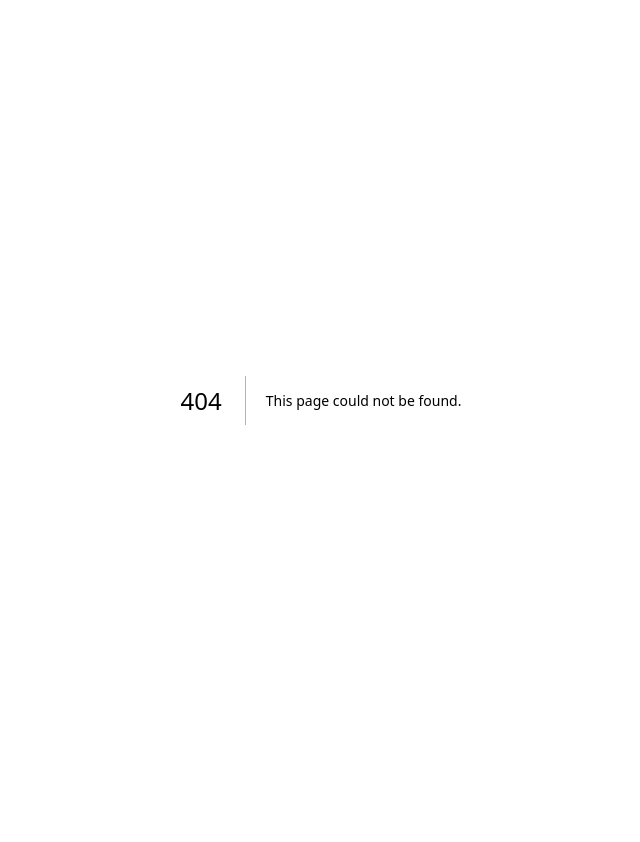
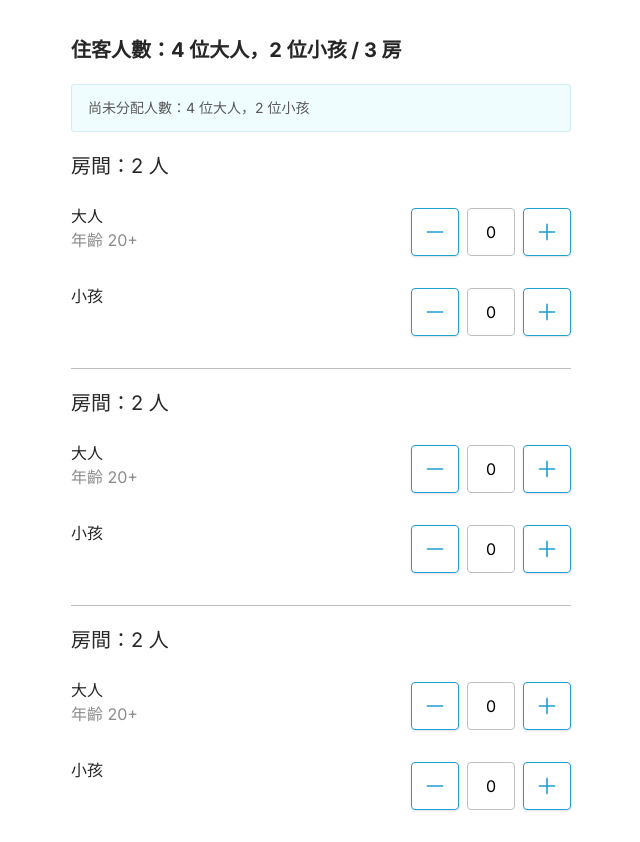
Before and after one commit to jolinhappy/room-allocation, a Next.js app: page /allocate-room in a window 1280 px wide. Before the commit this address had no page. Shown: the whole page, without its empty margins (319-959 px from the left). Before the commit the page ends 800 px from the top, so only its background shows below. Built offline with nearby package versions, Linux system fonts and the light colour scheme.

Commit message:
refactor: modify param name

```diff
--- /dev/null
+++ b/src/app/allocate-room/page.tsx
@@ -0,0 +1,76 @@
+import { ChangeEvent, useEffect, useState } from 'react';
+import CustomInputNumber from '../components/CustomInputNumber';
+import Banner from '../components/Banner';
+
+const AllocateRoomPage = ({ a }) => {
+  const [value, setValue] = useState(0);
+  const handleValueChange = (event: ChangeEvent<HTMLInputElement>) => {
+    setValue(Number(event.target.value));
+  };
+  const b = 'e';
+  const handleOnBlur = (event: any) => {
+    console.log('onBlur', event.target);
+  };
+  const guest = { adult: 4, child: 2 };
+  const rooms = [
+    { roomPrice: 1000, adultPrice: 200, childPrice: 100, capacity: 4 },
+    { roomPrice: 0, adultPrice: 500, childPrice: 500, capacity: 4 },
+    { roomPrice: 500, adultPrice: 300, childPrice: 200, capacity: 1 },
+  ];
+  const { adult, child } = guest;
+  const defaultRoomAllocation = [
+    { room: 1, adult: 2, child: 0 },
+    { room: 2, adult: 2, child: 0 },
+    { room: 3, adult: 2, child: 0 },
+  ];
+  useEffect(() => {
+    if (a) {
+    }
+  }, []);
+  return (
+    <main className="flex min-h-screen flex-col items-center p-10">
+      <section className="w-[500px] h-[600px]">
+        <h2 className="text-[20px] font-bold mb-6 text-black">
+          住客人數：{adult} 位大人，{child} 位小孩 / {rooms.length} 房
+        </h2>
+        <Banner describe="尚未分配人數：4 位大人，2 位小孩" />
+        {defaultRoomAllocation.map((item, index) => (
+          <div
+            className={`mt-6 ${index < defaultRoomAllocation.length - 1 ? 'border border-solid border-t-0 border-x-0 border-black-100' : ''}`}
+          >
+            <h5 className="text-[20px] mb-8 text-black">房間：{item.adult + item.child} 人</h5>
+            <div className="flex justify-between items-start h-[80px]">
+              <div>
+                <p className="text-black mb-2">大人</p>
+                <p className="text-black-200">年齡 20+</p>
+              </div>
+              <CustomInputNumber
+                step={2}
+                name="input"
+                value={value}
+                min={2}
+                max={10}
+                onChange={(value) => handleValueChange(value)}
+                onBlur={(value) => handleOnBlur(value)}
+              />
+            </div>
+            <div className="flex justify-between items-start  h-[80px]">
+              <p className="text-black">小孩</p>
+              <CustomInputNumber
+                step={2}
+                name="input"
+                value={value}
+                min={2}
+                max={10}
+                onChange={(value) => handleValueChange(value)}
+                onBlur={(value) => handleOnBlur(value)}
+              />
+            </div>
+          </div>
+        ))}
+      </section>
+    </main>
+  );
+};
+
+export default AllocateRoomPage;
--- a/src/app/components/CustomInputNumber.tsx
+++ b/src/app/components/CustomInputNumber.tsx
@@ -31,15 +31,15 @@ const CustomInputNumber = ({
   const containerRef = useRef<HTMLInputElement>(null);
   const currentValue = Number(value);
 
-  const handleClickButton = (currentValue: number, clickType: ClickType) => {
+  const handleClickButton = (current: number, clickType: ClickType) => {
     containerRef.current?.focus();
-    let newValue = currentValue;
-    const canReduce = min ? currentValue > min : true;
-    const canAdd = max ? currentValue < max : true;
+    let newValue = current;
+    const canReduce = min ? current > min : true;
+    const canAdd = max ? current < max : true;
     if (clickType === ClickType.MINUS && canReduce) {
-      newValue = step ? currentValue - step : currentValue - 1;
+      newValue = step ? current - step : current - 1;
     } else if (clickType === ClickType.PLUS && canAdd) {
-      newValue = step ? currentValue + step : currentValue + 1;
+      newValue = step ? current + step : current + 1;
     }
     onChange({ target: { value: newValue.toString(), name: props.name } } as ChangeEvent<HTMLInputElement>);
   };
@@ -59,7 +59,7 @@ const CustomInputNumber = ({
         container.removeEventListener('blur', handleBlur, true);
       }
     };
-  }, [containerRef, onBlur, props.name]);
+  }, [containerRef, onBlur, props.name, value]);
 
   const plusButtonDisabledRule = isPlusButtonDisabled || currentValue === max;
   const minusButtonDisabledRule = isMinusButtonDisabled || currentValue === min;
--- a/src/app/page.tsx
+++ b/src/app/page.tsx
@@ -39,7 +39,7 @@ const Home = () => {
     if (defaultRoomAllocation && roomAllocation.length === 0) {
       setRoomAllocation(defaultRoomAllocation);
     }
-  }, [guest]);
+  }, [roomAllocation.length]);
   return (
     <main className="flex min-h-screen flex-col items-center p-10">
       {roomAllocation && roomAllocation.length > 0 && (
```
